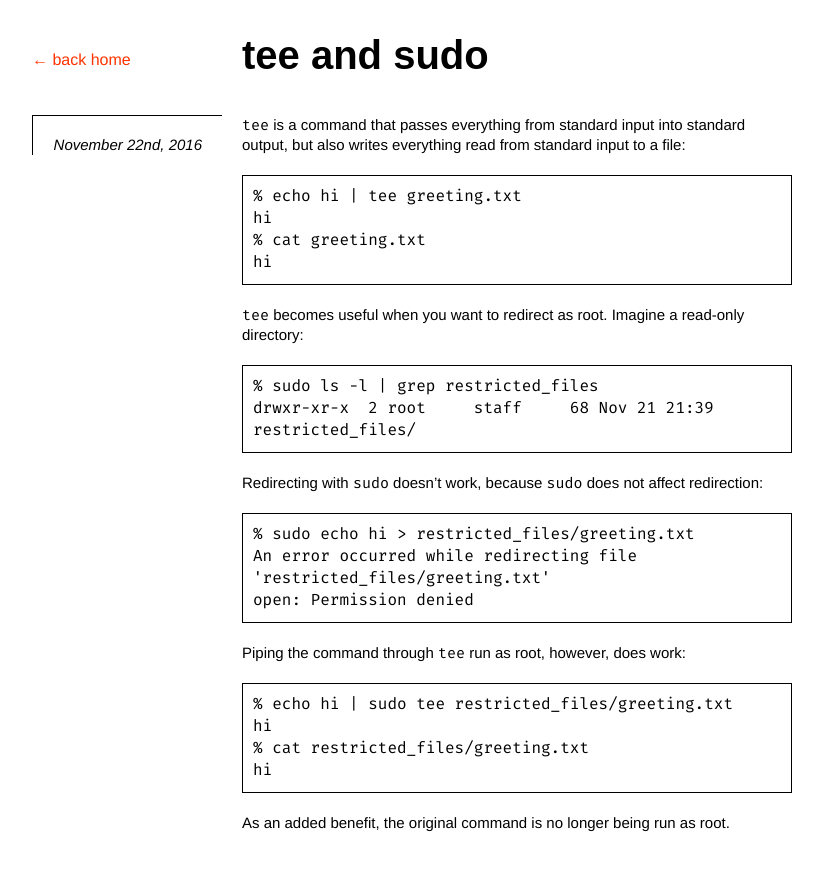
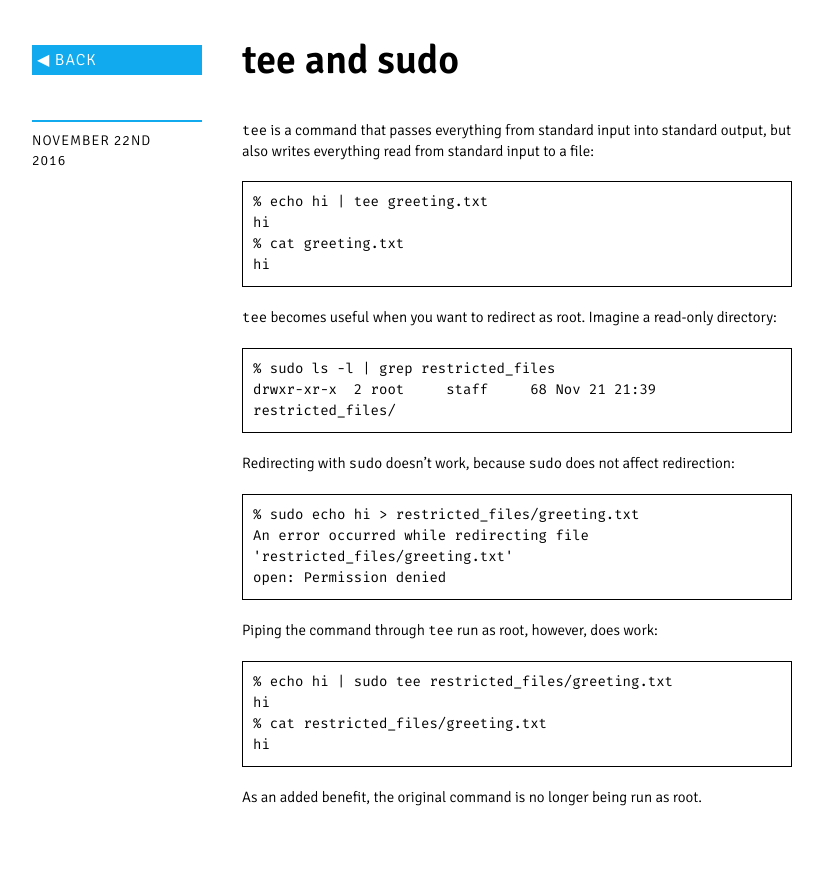
Before and after one commit to denisdefreyne/til, a plain HTML site: page 2016/11-22-sudo-tee/index.html in a window 1280 px wide. Shown: the whole page, without its empty margins (228-1051 px from the left). Drawn offline with Linux system fonts and the light colour scheme; a web font is replaced by a local one.

Commit message:
Automated commit at 2016-12-02 20:36:00 UTC by nanoc 4.4.1

```diff
--- a/2016/11-22-sudo-tee/index.html
+++ b/2016/11-22-sudo-tee/index.html
@@ -4,17 +4,15 @@
 <meta http-equiv="Content-Type" content="text/html; charset=UTF-8">
     <meta charset="utf-8">
     <title>TIL: tee and sudo</title>
-    <link href="https://fonts.googleapis.com/css?family=Patua+One%7CFira+Mono:400,700%7CMartel+Sans" rel="stylesheet">
+    <link href="https://fonts.googleapis.com/css?family=Signika:300,600%7CFira+Mono:400,700" rel="stylesheet">
     <link rel="stylesheet" href="../../stylesheet.css">
-
-    <!-- you don't need to keep this, but it's cool for stats! -->
     <meta name="generator" content="Nanoc 4.4.1">
   </head>
-  <body>
-    <div class="nav"><a href="../../">← back home</a></div>
+  <body class="post">
+    <div class="nav"><a href="../../">◀ back</a></div>
 <h1>tee and sudo</h1>
 <div class="meta">
-  <div class="meta-date">November 22nd, 2016</div>
+  <div class="meta-date">November 22nd<br>2016</div>
 </div>
 <div class="content">
 
--- a/stylesheet.css
+++ b/stylesheet.css
@@ -10,9 +10,10 @@
 body {
   background: #fff;
 
-  padding: 20px;
+  padding: 40px 20px;
 
-  font-family: Martel Sans, Helvetica, Arial, sans-serif;
+  font-family: Signika, Helvetica, Arial, sans-serif;
+  font-weight: lighter;
 
   margin: 0 auto;
   max-width: 800px;
@@ -24,7 +25,7 @@ a {
 
 a:link,
 a:visited {
-  color: #f30;
+  color: #1ae;
 }
 
 a:hover {
@@ -32,16 +33,23 @@ a:hover {
 }
 
 .meta {
-  border-top: 1px solid #000;
-  border-left: 1px solid #000;
+  border-top: 2px solid #1ae;
 
   font-size: 15px;
 
   margin: 0;
-  padding: 19px 20px 0 0;
+  padding: 9px 20px 0 0;
 
   float: left;
-  width: 190px;
+  width: 210px;
+}
+
+body.post .meta {
+  margin: 0;
+  padding: 9px 20px 0 0;
+
+  float: left;
+  width: 170px;
 }
 
 .meta.h2 {
@@ -49,17 +57,25 @@ a:hover {
 }
 
 .meta-date {
-  text-align: right;
+  letter-spacing: 1px;
 
-  font-size: 15px;
-  font-style: italic;
+  font-size: 14px;
+  text-transform: uppercase;
 }
 
 .nav {
   float: left;
 
-  width: 190px;
-  margin-top: 30px;
+  text-transform: uppercase;
+  letter-spacing: 1px;
+
+  width: 170px;
+  margin-top: 5px;
+}
+
+.nav a {
+  display: block;
+  padding: 5px;
 }
 
 .content {
@@ -67,16 +83,42 @@ a:hover {
 }
 
 h1, h2 {
-  font-family: Patua One, sans-serif;
+  font-family: Signika, sans-serif;
   font-weight: bold;
 }
 
+h2 a {
+  display: block;
+
+  padding: 10px;
+
+  color: #fff;
+}
+
+h2 a:link,
+h2 a:visited,
+.nav a:link,
+.nav a:visited {
+  background: #1ae;
+  color: #fff;
+}
+
+h2 a:hover,
+.nav a:hover {
+  background: #000;
+}
+
 h1 {
+  font-size: 60px;
+  line-height: 60px;
+
+  margin: 0 0 40px 210px;
+}
+
+body.post h1 {
   font-size: 40px;
   line-height: 40px;
-
-  margin: 0 0 40px 210px;
-  padding-top: 15px;
+  letter-spacing: 0;
 }
 
 h2 {
@@ -110,4 +152,5 @@ pre {
 
 code {
   font-family: Fira Mono, Menlo, Monaco, Courier, monospace;
+  font-size: 14px;
 }
```
Also changed, not shown: 2016/11-21-thread-list/index.html (+4 -6 lines), index.html (+3 -5 lines).
